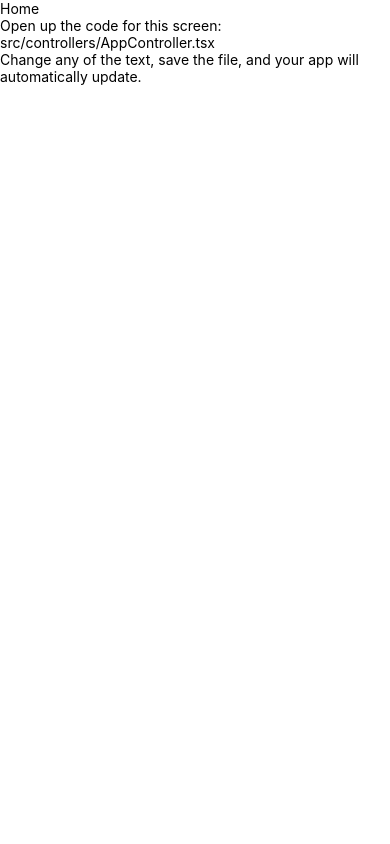
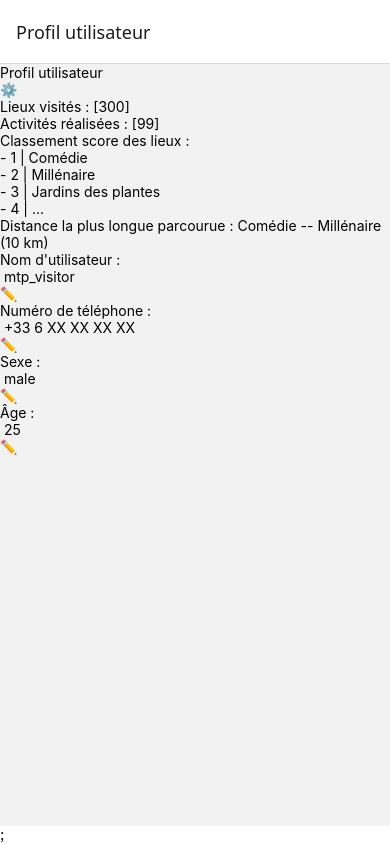
Before and after one commit to Plep-m/tp_enigma_mtp, a React Native app: screen /Profile in a window 390 px wide. Built offline with nearby package versions, Linux system fonts and the light colour scheme; grey boxes are pictures that could not be loaded.

Commit message:
adding profile --> settings stack navigator - app starting with error

```diff
--- a/App.tsx
+++ b/App.tsx
@@ -1,6 +1,12 @@
 import './global.css';
-import AppController from './src/controllers/AppController';
+import {createStaticNavigation} from '@react-navigation/native';
+import { NavigationContainer } from "@react-navigation/native";
+import ProfileSettingsStackNavigator from './src/navigation/ProfileSettingsStackNavigator';
 
 export default function App() {
-  return <AppController />;
+ return (
+     <NavigationContainer>
+       <ProfileSettingsStackNavigator />;
+     </NavigationContainer>
+   );
 }
--- a/package.json
+++ b/package.json
@@ -11,6 +11,8 @@
     "web": "expo start --web"
   },
   "dependencies": {
+    "@react-navigation/native": "^7.1.33",
+    "@react-navigation/native-stack": "^7.14.4",
     "expo": "^54.0.0",
     "expo-status-bar": "~3.0.8",
     "nativewind": "latest",
@@ -27,8 +29,8 @@
     "eslint-config-expo": "~10.0.0",
     "eslint-config-prettier": "^10.1.2",
     "prettier": "^3.2.5",
+    "prettier-plugin-tailwindcss": "^0.5.11",
     "tailwindcss": "^3.4.0",
-    "prettier-plugin-tailwindcss": "^0.5.11",
     "typescript": "~5.9.2"
   },
   "main": "node_modules/expo/AppEntry.js",
--- /dev/null
+++ b/src/navigation/ProfileSettingsStackNavigator.tsx
@@ -0,0 +1,22 @@
+import React from "react";
+import { createNativeStackNavigator } from "@react-navigation/native-stack";
+import ProfileView from "../views/ProfileView";
+import SettingsView from "../views/SettingsView";
+import ProfileController from "../controllers/ProfileController";
+import SettingsController from "../controllers/SettingsController";
+
+export type ProfileSettingsStackParamList = {
+  Profile: undefined;
+  Settings: undefined;
+};
+
+const ProfileSettingsStack = createNativeStackNavigator<ProfileSettingsStackParamList>();
+
+export default function ProfileSettingsStackNavigator(){
+  return(
+    <ProfileSettingsStack.Navigator>
+        <ProfileSettingsStack.Screen name="Profile" component={ProfileController} options={{ title: "Profil utilisateur" }}/>
+        <ProfileSettingsStack.Screen name="Settings" component={SettingsController} options={{ title: "Paramètres" }} />
+    </ProfileSettingsStack.Navigator>
+  );
+};
--- a/src/views/ProfileView.tsx
+++ b/src/views/ProfileView.tsx
@@ -3,6 +3,9 @@ import { View, Text, Image, TouchableOpacity, TextInput } from "react-native";
 import { SafeAreaView } from 'react-native-safe-area-context';
 import { ProfileModel } from '../models/profile';
 import { profileFields } from "../components/profileFields";
+import { useNavigation } from "@react-navigation/native";
+import { NativeStackNavigationProp } from "@react-navigation/native-stack";
+import { ProfileSettingsStackParamList } from "../navigation/ProfileSettingsStackNavigator";
 
 type Props = {
   profile : ProfileModel | null;
@@ -11,10 +14,14 @@ type Props = {
   handleUpdateField: (fieldKey: keyof ProfileModel, value: string | number) => void;
 };
 
+type NavigationProp = NativeStackNavigationProp<ProfileSettingsStackParamList, "Profile">;
+
+
 const ProfileView: React.FC<Props> = (
 { profile, editingField, setEditingField, handleUpdateField}
 ) => {
   const [tempValue, setTempValue] = useState("");
+  const navigation = useNavigation<NavigationProp>();
     return (
         <SafeAreaView className="flex-1 bg-white">
             {/* Header */}
@@ -22,7 +29,12 @@ const ProfileView: React.FC<Props> = (
             <View className="flex-1 items-center">
                 <Text className="text-3xl font-bold text-gray-900">Profil utilisateur</Text>
             </View>
-            <TouchableOpacity onPress={() => console.log("Redirection vers Paramètres")}>
+            <TouchableOpacity
+                onPress={() => {
+                  console.log("Redirection vers Paramètres");
+                  navigation.navigate("Settings");
+                }}
+            >
                 <Text className="text-2xl">⚙️</Text>
             </TouchableOpacity>
           </View>
```
Also changed, not shown: 1 other file (tests, documents, lock files or other folders).
